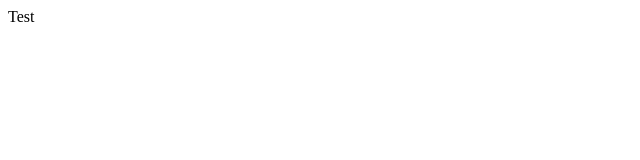
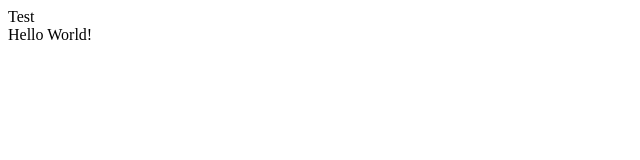
Before and after one commit to settypradeep/Weatherman, a plain HTML site: page index.html in a window 1280 px wide. Shown: the full height of the page, 0-640 px from the left. Drawn offline with Linux system fonts and the light colour scheme.

Commit message:
some more changes

```diff
--- a/index.html
+++ b/index.html
@@ -1,3 +1,3 @@
 <body>Test
-<div></div>
+<div>Hello World!</div>
 </body>
```
